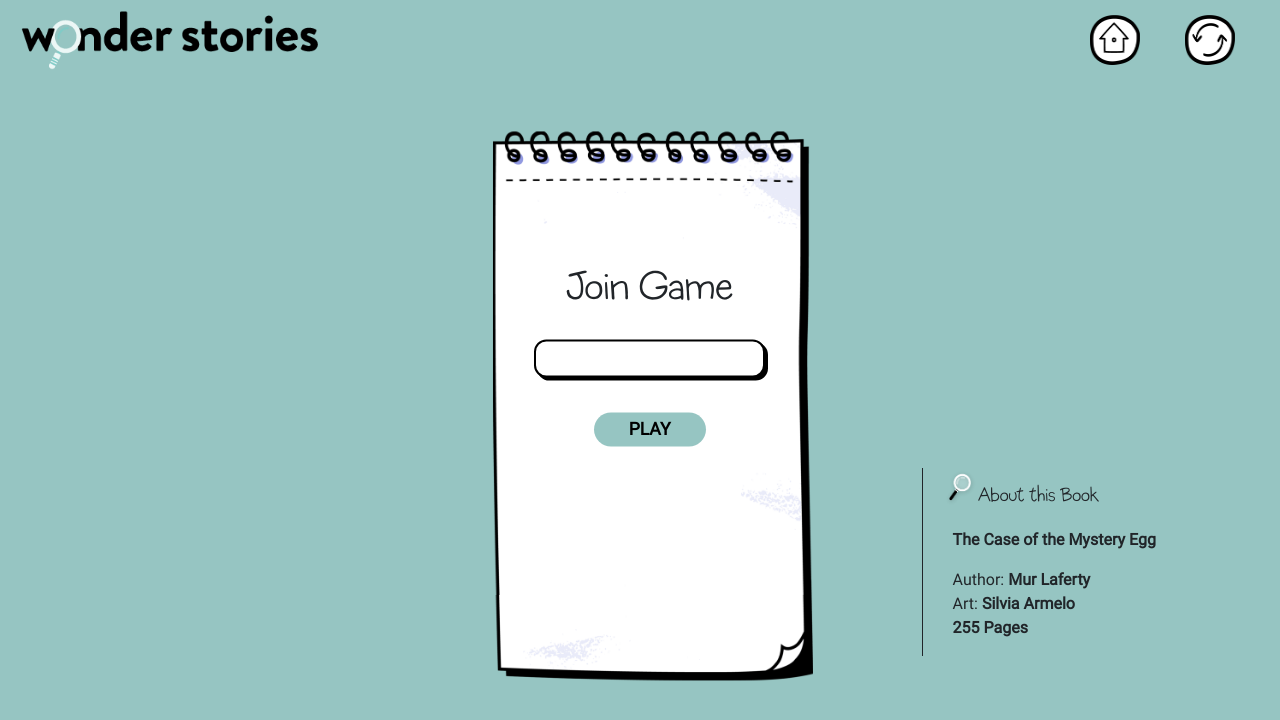
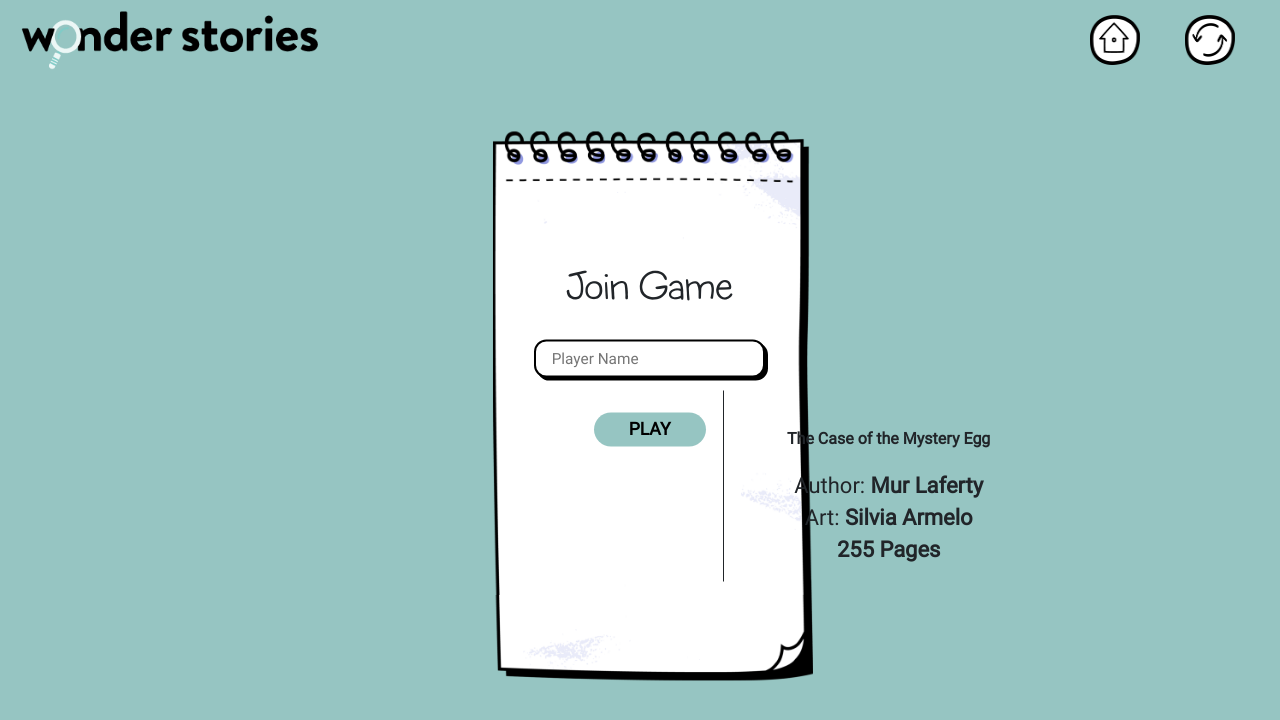
Before and after one commit to mathandlove/Wonder.io, a Vue app: page /join in a window 1280 px wide. Shown: the top 720 px of the page. Built offline with nearby package versions, Linux system fonts and the light colour scheme; the HTML template or start-up script is replaced by a standard one.

Commit message:
FixedRobotoFont

```diff
--- a/src/App.vue
+++ b/src/App.vue
@@ -1,10 +1,13 @@
 <template>
-  <router-view/>
+  <router-view />
 </template>
 <script>
 export default {
   created() {
-    this.$store.dispatch('setAspectRatio', window.innerHeight / window.innerWidth);
+    this.$store.dispatch(
+      "setAspectRatio",
+      window.innerHeight / window.innerWidth
+    );
   },
 };
 </script>
@@ -12,12 +15,12 @@ export default {
 <style>
 @font-face {
   font-family: "Roboto";
-  src: local("Roboto"),
-    url("/assets/fonts/Roboto Regular.ttf") format("truetype");
+  src: local("Roboto"), url("assets/fonts/RobotoRegular.ttf") format("truetype");
 }
 @font-face {
   font-family: "CoopForged";
-  src: local("CoopForged"),url("assets/fonts/CoopForged Regular.otf") format("opentype");
+  src: local("CoopForged"),
+    url("assets/fonts/CoopForged Regular.otf") format("opentype");
 }
 #app {
   font-family: "CoopForged", Helvetica, Arial, sans-serif;
--- /dev/null
+++ b/src/components/booklayout/AuthorInfoMobile.vue
@@ -0,0 +1,43 @@
+<template>
+  <div v-if="NIV.showAuthorMobile" class="authorPanel">
+    <br />
+    <p class="h3a">The Case of the Mystery Egg</p>
+    <p>
+      Author: <b>Mur Laferty</b><br />
+      Art: <b>Silvia Armelo</b><br />
+      <b>255 Pages</b>
+    </p>
+  </div>
+</template>
+
+<script>
+export default {
+  inject: ["NIV"],
+};
+</script>
+
+<style>
+.authorPanel {
+  font-family: Roboto;
+
+  width: 300px;
+  padding-left: 30px;
+  border-left: solid;
+  border-width: 1px;
+  border-color: red;
+}
+.h2a {
+  font-family: "CoopForged";
+  font-size: 1.3rem;
+  margin-left: 0px;
+}
+.h3a {
+  font-size: 1rem;
+  font-weight: 700;
+}
+#glass {
+  height: 40px;
+  margin-bottom: 20px;
+  margin-left: -10px;
+}
+</style>
--- a/src/components/booklayout/NotebookPage.vue
+++ b/src/components/booklayout/NotebookPage.vue
@@ -13,8 +13,14 @@
         <slot>
           <h1 class="centerTitle">Join Game</h1>
           <div style="text-align: center">
-            <input class="pillBoxLong" type="text" maxLength="12" />
+            <input
+              class="pillBoxLong"
+              type="text"
+              maxLength="12"
+              placeholder="Player Name"
+            />
             <button>PLAY</button>
+            <author-info-mobile></author-info-mobile>
           </div>
         </slot>
       </div>
@@ -38,11 +44,13 @@
 <script>
 import NavPrevArrowE from "@/atoms/NavPrevArrowE.vue";
 import NavNextArrowE from "@/atoms/NavNextArrowE.vue";
+import AuthorInfoMobile from "@/components/booklayout/AuthorInfoMobile.vue";
 
 export default {
   components: {
     NavNextArrowE,
     NavPrevArrowE,
+    AuthorInfoMobile,
   },
   inject: ["NIV"],
   data() {
@@ -165,7 +173,7 @@ export default {
     window.addEventListener("resize", this.updateBase);
     this.updateBase();
   },
-  destroyed() {
+  unmounted() {
     window.removeEventListener("resize", this.updateBase);
   },
 };
--- a/src/pages/Join.vue
+++ b/src/pages/Join.vue
@@ -99,7 +99,8 @@ export default {
         showPage: false,
         showNext: false,
         showPrevious: false,
-        showAuthorFull: true,
+        showAuthorFull: false,
+        showAuthorMobile: true,
       },
     };
   },
```
Also changed, not shown: src/assets/fonts/RobotoRegular.ttf (renamed from src/assets/fonts/Roboto Regular.ttf).
